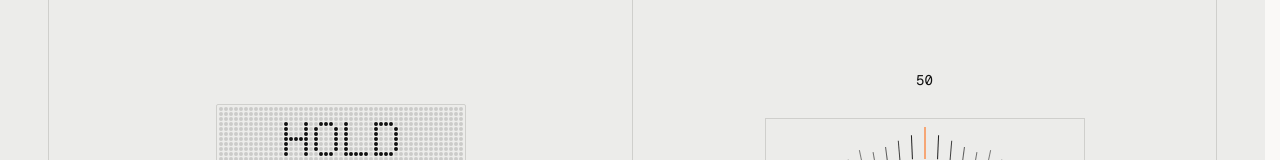
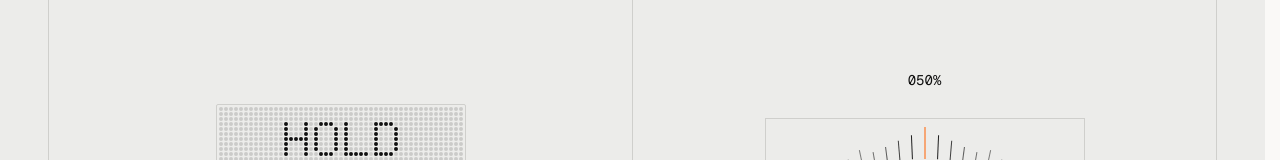
Before and after one commit to cagndz/agundez-me, a Next.js app: page /lab in a window 1280 px wide. Shown: the part 342-502 px from the top of the page. Built offline with nearby package versions, Linux system fonts and the light colour scheme.

Commit message:
feat(lab): add a digit readout above the dial

```diff
--- a/src/lab/demos/dial/index.tsx
+++ b/src/lab/demos/dial/index.tsx
@@ -24,6 +24,7 @@ import {
 	snapToTick,
 } from './utils'
 import { Tick } from './tick'
+import { Readout } from './readout'
 
 export function Dial() {
 	const x = useMotionValue(INITIAL_OFFSET_PX)
@@ -38,7 +39,7 @@ export function Dial() {
 
 	return (
 		<div className='flex flex-col items-center gap-7'>
-			<span>{value}</span>
+			<Readout value={value} />
 			<div className='relative h-23 w-80 overflow-hidden border border-border'>
 				<div className='absolute inset-0 mask-[linear-gradient(90deg,transparent,#000_22%,#000_78%,transparent)]'>
 					<motion.div
--- /dev/null
+++ b/src/lab/demos/dial/readout.tsx
@@ -0,0 +1,18 @@
+import { getDigits } from './utils'
+
+type ReadoutProps = {
+	value: number
+}
+
+export function Readout({ value }: ReadoutProps) {
+	return (
+		<div className='flex items-end'>
+			{getDigits(value).map((digit, i) => (
+				<div key={i}>
+					<span>{digit}</span>
+				</div>
+			))}
+			<span>%</span>
+		</div>
+	)
+}
--- a/src/lab/demos/dial/utils.ts
+++ b/src/lab/demos/dial/utils.ts
@@ -30,3 +30,11 @@ export function getTickType(unit: number): TickType {
 export function getProximity(distance: number): number {
 	return Math.exp(-(distance * distance) / (2 * SIGMA * SIGMA))
 }
+
+export function getDigits(value: number): [number, number, number] {
+	return [
+		Math.floor(value / 100) % 10,
+		Math.floor(value / 10) % 10,
+		Math.floor(value / 1) % 10,
+	]
+}
```
